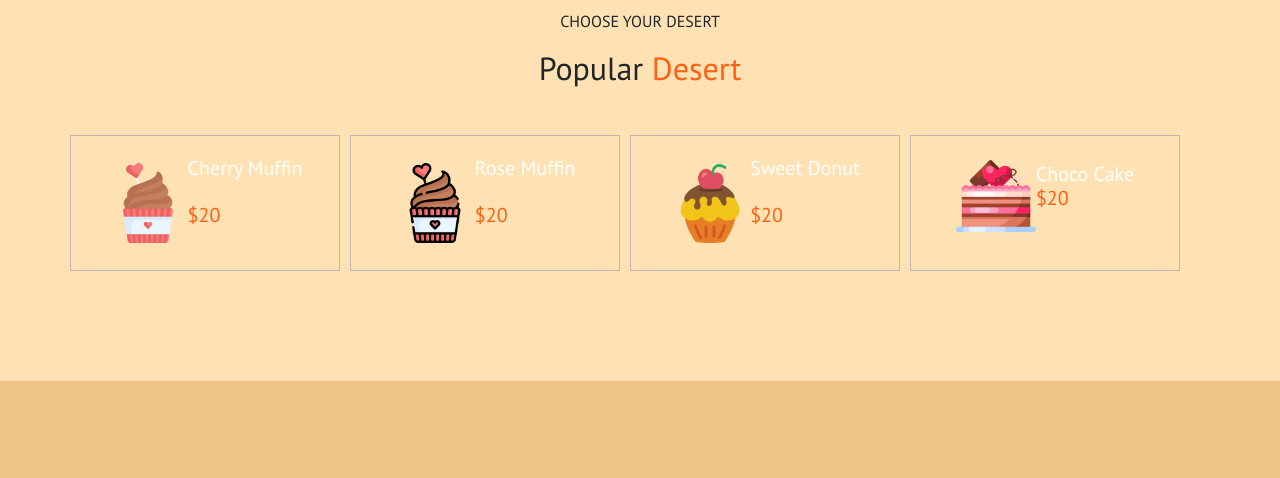
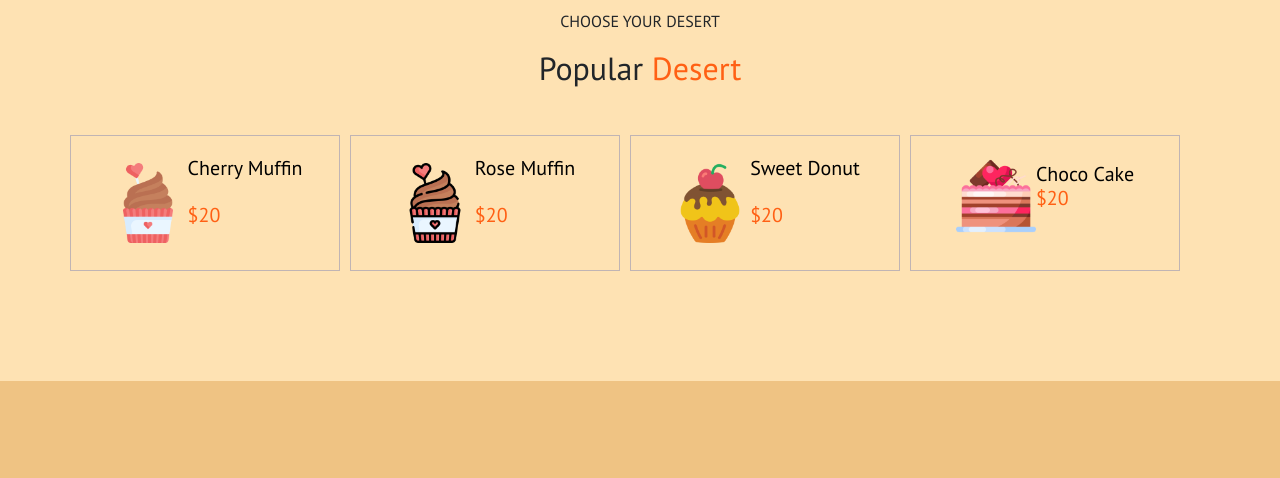
Before and after one commit to webRiajul/resturant-website, a plain HTML site: page index.html in a window 1280 px wide. Shown: the part 1660-2138 px from the top of the page. Drawn offline with nearby package versions, Linux system fonts and the light colour scheme.

Commit message:
end modify

```diff
--- a/style.css
+++ b/style.css
@@ -246,6 +246,10 @@ nav ul ul li a{
     cursor: pointer;
     transition: all 0.8s;
 }
+.popular-desert .col-md-3 .desert-price h5
+{
+    color: black;
+}
 .popular-desert .col-md-3 .desert-price p{
     color: rgb(255, 96, 20);
     font-size: 20px;
```
